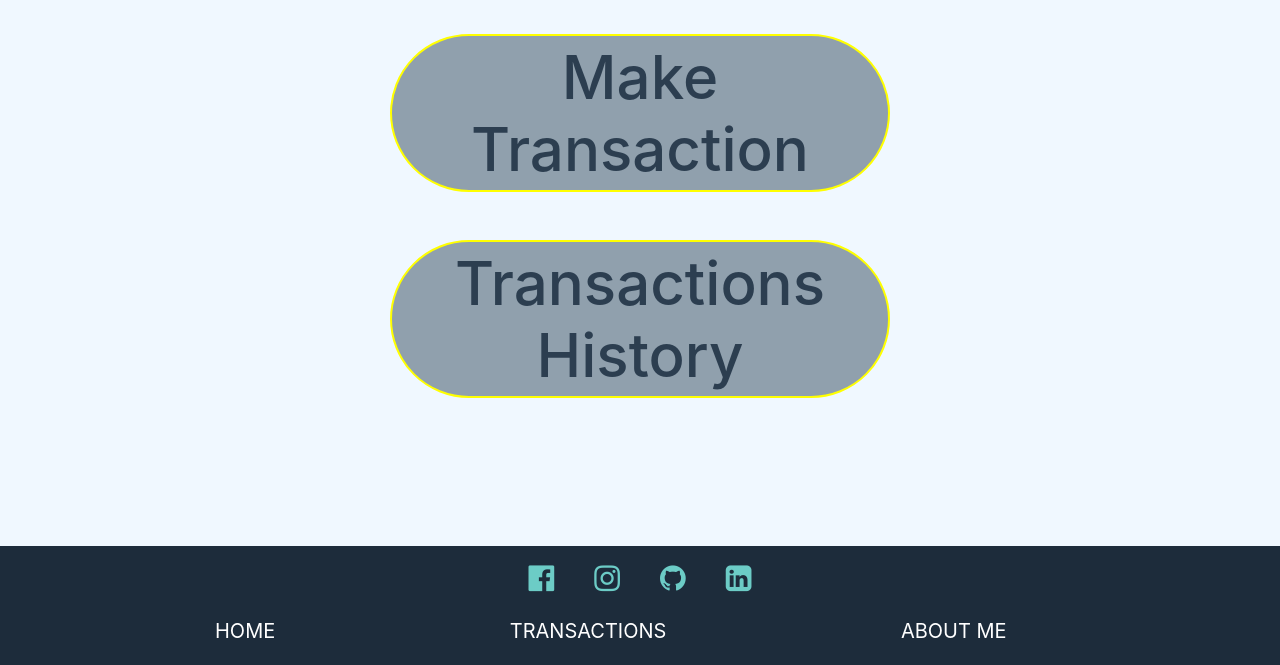
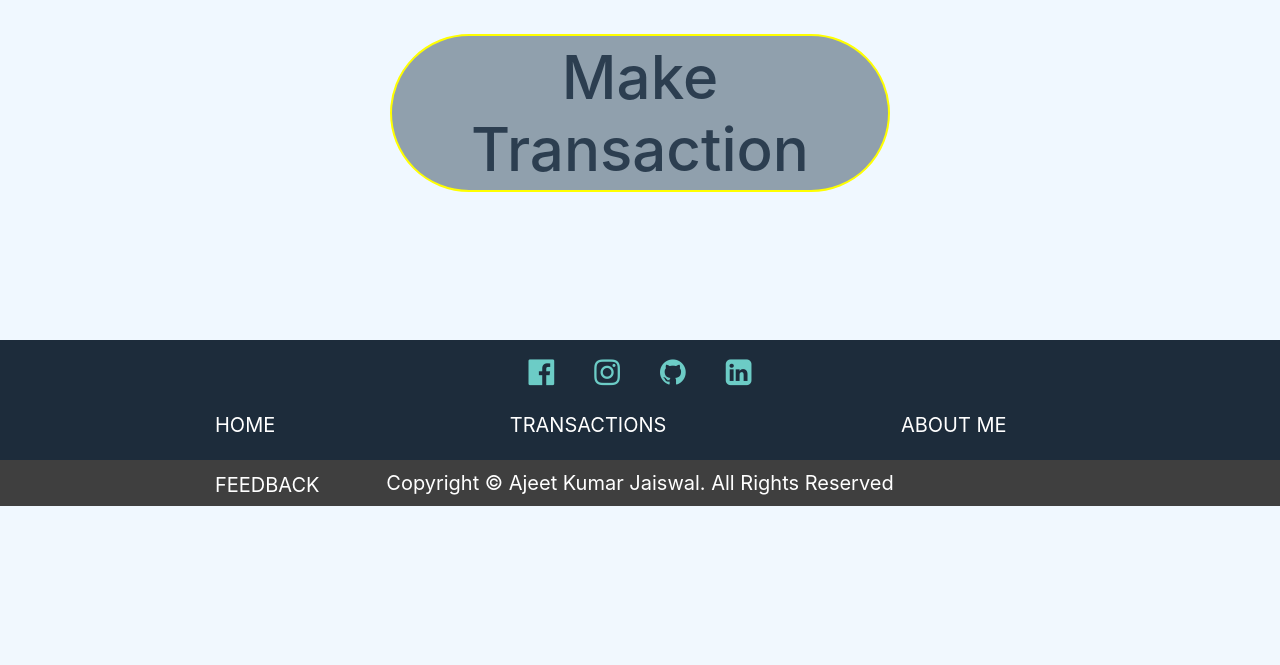
Before and after one commit to ajeet1308/Spark_foundation_bank, a PHP site: page / in a window 1280 px wide. Shown: the part 404-1069 px from the top of the page. After the commit the page ends 910 px from the top, so only its background shows below. Run offline with PHP 8.4, Linux system fonts and the light colour scheme.

Commit message:
Updated index.php

```diff
--- a/index.php
+++ b/index.php
@@ -6,10 +6,7 @@
 		</p>
 		<h3><a href="customer.php" style="text-decoration: none;color:#2c3e50;" class="new">View Customers</a></h3>
 		<h3><a href="money-transfer.php" style="text-decoration: none;color: #2c3e50;" class="new">Make Transaction</a></h3>
-		<h3><a href="transaction.php" style="text-decoration: none;color: #2c3e50;" class="new">Transactions History</a></h3>
     </article>
 	<?php require_once "footer.php";?>
-
-
 </body>
 </html>
```
